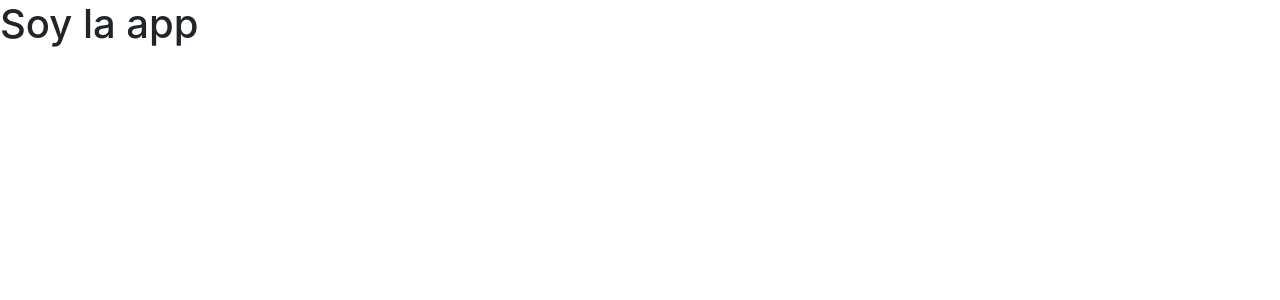
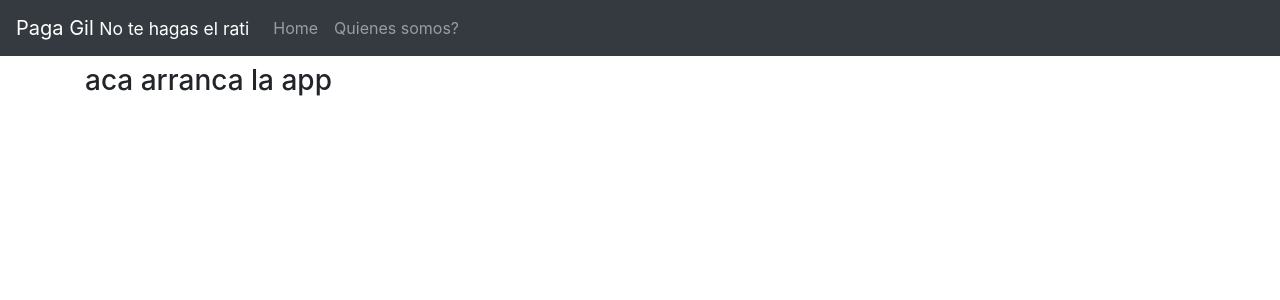
Before and after one commit to ivanFlor3s/pagemos-todos, an Angular app: page / in a window 1280 px wide. Shown: the top 300 px of the page. Built offline with nearby package versions, Linux system fonts and the light colour scheme.

Commit message:
importo componentes + rutas

```diff
--- a/src/app/app-routing.module.ts
+++ b/src/app/app-routing.module.ts
@@ -1,7 +1,12 @@
 import { NgModule } from '@angular/core';
 import { Routes, RouterModule } from '@angular/router';
 
-const routes: Routes = [];
+//Components
+import { HomeComponent } from './components/home/home.component';
+
+const routes: Routes = [
+  { path:'home', component: HomeComponent  }
+];
 
 @NgModule({
   imports: [RouterModule.forRoot(routes)],
--- a/src/app/app.component.html
+++ b/src/app/app.component.html
@@ -1 +1,5 @@
-<h1>Soy la app</h1>
+<app-navbar></app-navbar>
+<div class="container mt-2">
+  <h3>aca arranca la app</h3>
+
+</div>
```
Also changed, not shown: src/app/app.module.ts (+7 -1 lines).
